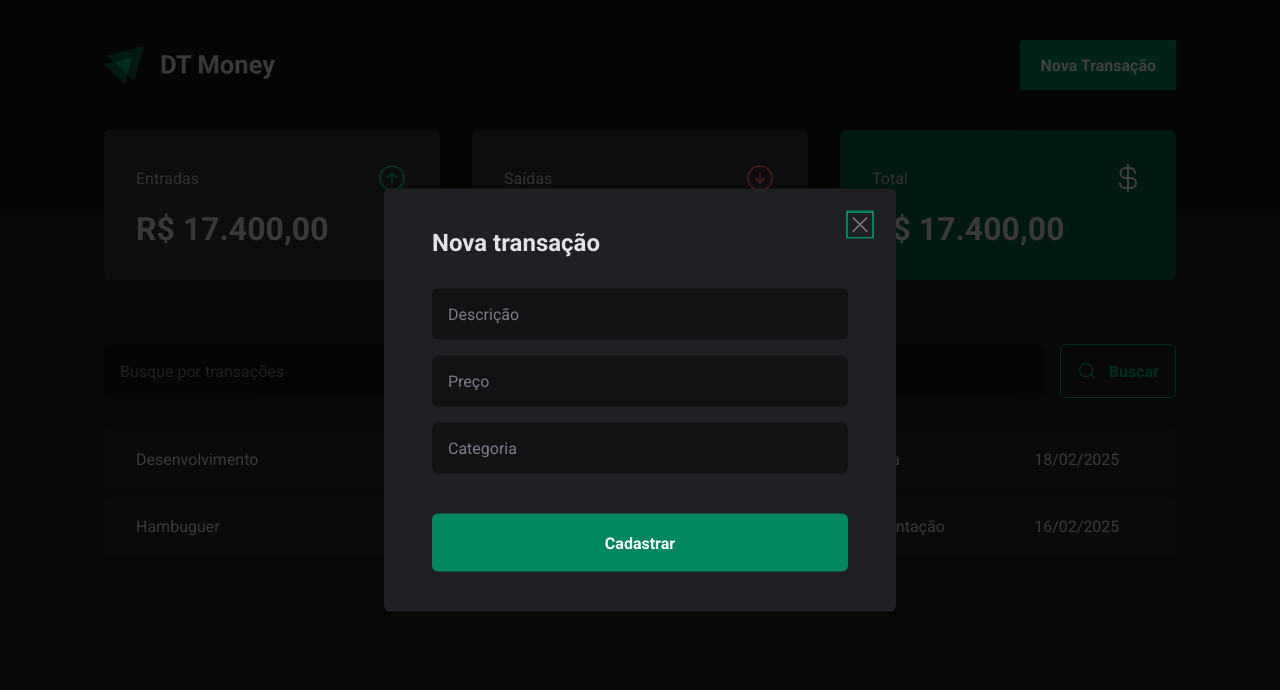
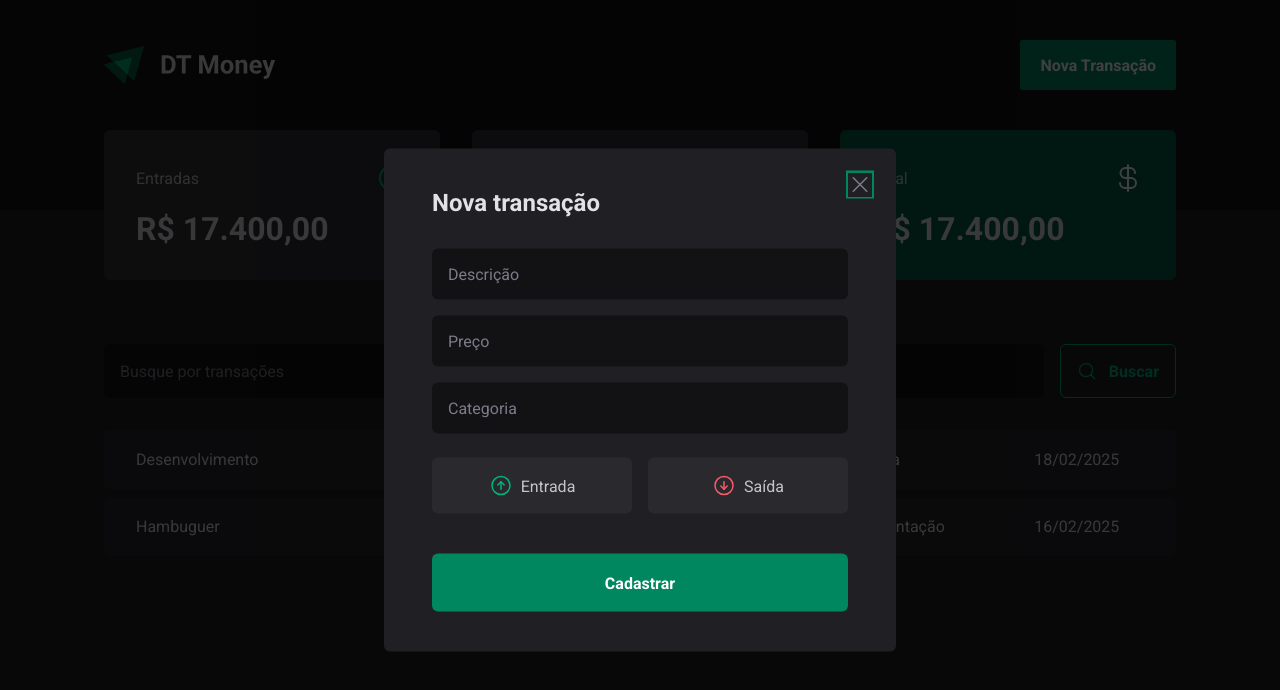
Before and after one commit to GerardoRodrigues/dt-money, a React (Vite) app: page / in a window 1280 px wide. Both pictures are taken after a click on the button "Nova Transação". Shown: the top 690 px of the page. Built offline with nearby package versions, Linux system fonts and the light colour scheme.

Commit message:
botoes de entrada e saida

```diff
--- a/src/components/NewTransactionModal/index.tsx
+++ b/src/components/NewTransactionModal/index.tsx
@@ -1,6 +1,6 @@
 import * as Dialog from '@radix-ui/react-dialog'
-import { CloseButotn, Content, Overlay } from './styles'
-import { X } from 'phosphor-react'
+import { CloseButton, Content, Overlay, TransactionType, TransactionTypeButton } from './styles'
+import { ArrowCircleDown, ArrowCircleUp, X } from 'phosphor-react'
 
 export function NewTransactionModal() {
     return(
@@ -10,14 +10,25 @@
             <Content>
                <Dialog.Title>Nova transação</Dialog.Title>
 
-                <CloseButotn>
+                <CloseButton>
                     <X size={24} />
-                </CloseButotn>
+                </CloseButton>
 
                 <form action="">
                     <input type="text" placeholder='Descrição' required />
                     <input type="number" placeholder='Preço' required />
                     <input type="text" placeholder='Categoria' required />
+
+                    <TransactionType>
+                        <TransactionTypeButton variant='income'>
+                            <ArrowCircleUp size={24} />
+                            Entrada
+                        </TransactionTypeButton>
+                        <TransactionTypeButton variant='outcome'>
+                            <ArrowCircleDown size={24} />
+                            Saída
+                        </TransactionTypeButton>
+                    </TransactionType>
 
                     <button type='submit'>
                         Cadastrar
--- a/src/components/NewTransactionModal/styles.ts
+++ b/src/components/NewTransactionModal/styles.ts
@@ -58,7 +58,35 @@
     }
 `;
 
-export const CloseButotn = styled(Dialog.Close)`
+export const TransactionType = styled.div`
+    display: grid;
+    grid-template-columns: repeat(2, 1fr);
+    gap: 1rem;
+    margin-top: 0.5rem;
+`;
+
+interface TransactionTypeButtonProps {
+    variant: 'income' |'outcome';
+}
+
+export const TransactionTypeButton = styled.button<TransactionTypeButtonProps>`
+    background-color: ${prosps => prosps.theme['gray-700']};
+    color: ${prosps => prosps.theme['gray-300']};
+    border: 0;
+    padding: 1rem;
+    border-radius: 6px;
+    cursor: pointer;
+    display: flex;
+    justify-content: center;
+    align-items: center;
+    gap: 0.5rem;
+
+    svg {
+        color: ${props => props.variant === 'income'? props.theme['green-300'] : props.theme['red-300']};
+    }
+`;
+
+export const CloseButton = styled(Dialog.Close)`
     position: absolute;
     background: transparent;
     border: 0;
```
